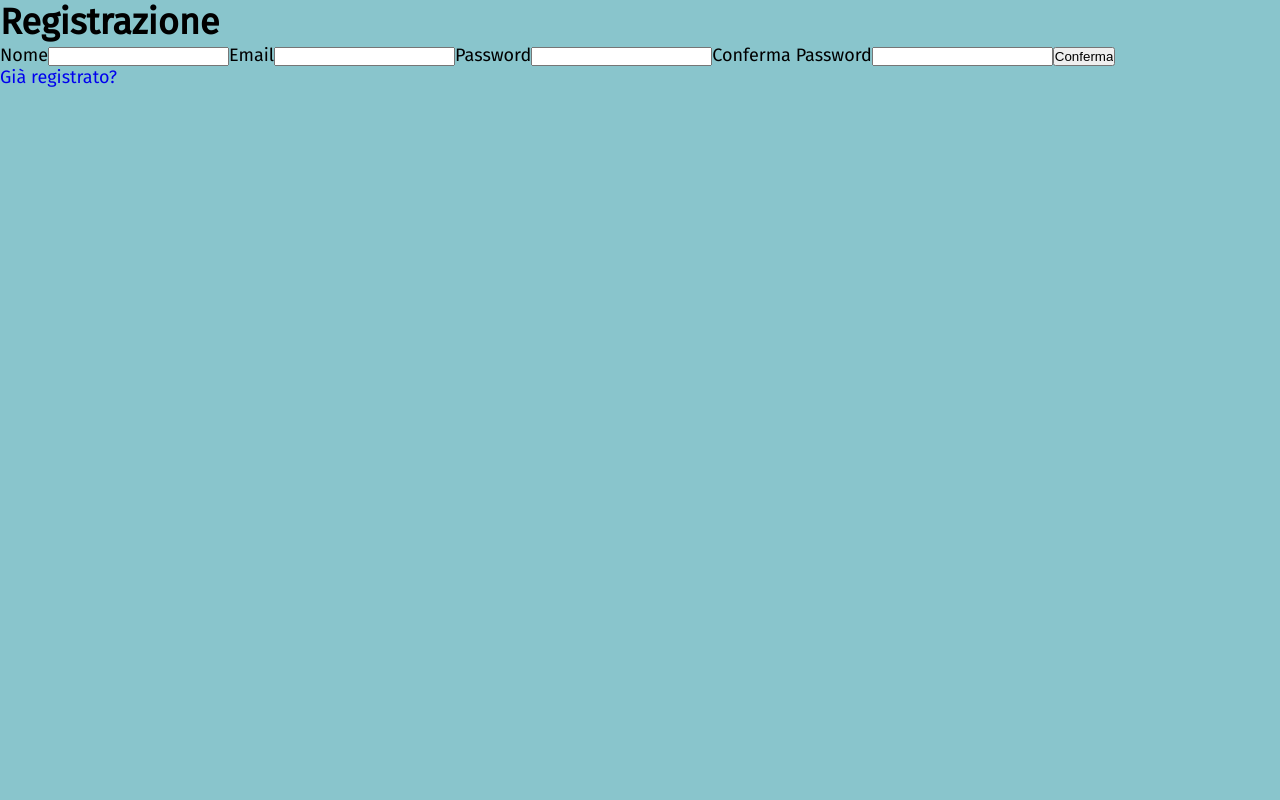
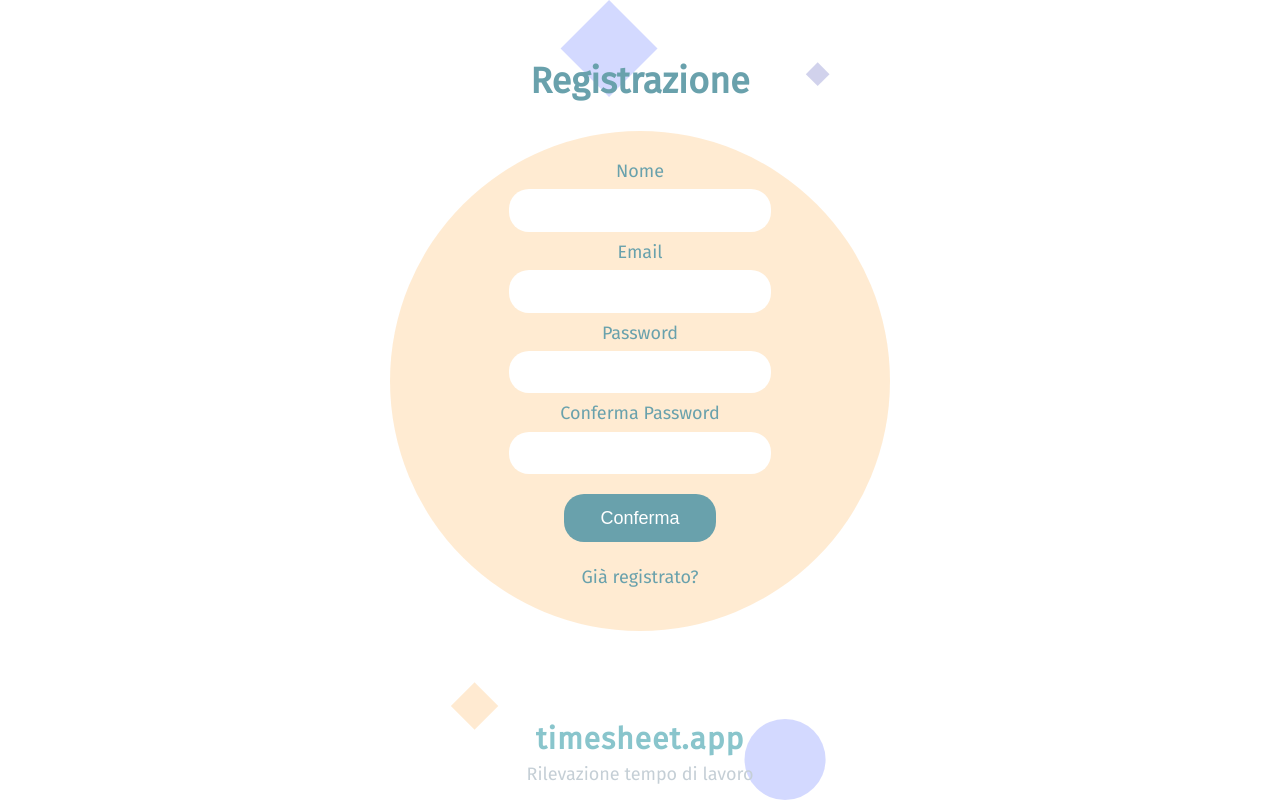
Before and after one commit to marilari88/ore-lavorate-frontend, a React (Create React App) app: page /register in a window 1280 px wide. Built offline with nearby package versions, Linux system fonts and the light colour scheme; no server answers.

Commit message:
Implementata schermata di registrazione

```diff
--- a/src/App.scss
+++ b/src/App.scss
@@ -195,7 +195,8 @@ html {
       }
     }
 
-    .loginPage {
+    .loginPage,
+    .registerPage {
       height: 100%;
       width: 100%;
       background: white;
@@ -207,13 +208,25 @@ html {
       background-size: 100% 100%;
       background-position: center center;
       background-repeat: no-repeat;
+      overflow: hidden;
 
-      .contenitoreLogin {
+      .contenitoreLogin,
+      .contenitoreRegister {
         display: flex;
         flex-direction: column;
         margin-top: auto;
         margin-bottom: auto;
-        .formLogin {
+        align-items: center;
+        h1 {
+          color: $colore-secondario;
+          padding: 0 2rem;
+          box-sizing: border-box;
+          text-align: center;
+          height: 100px;
+          align-items: center;
+          display: flex;
+        }
+        form {
           width: 500px;
           height: 500px;
           min-height: 500px;
@@ -225,21 +238,10 @@ html {
           border-radius: 50%;
           background: $colore-arancione-trasparente;
 
-          h1 {
-            color: $colore-secondario;
-            padding: 0 2rem;
-            box-sizing: border-box;
-            text-align: center;
-            height: 100px;
-            justify-content: center;
-            align-items: center;
-            display: flex;
-          }
-
           .rigaForm {
             display: flex;
             flex-direction: column;
-            margin: 0.2rem auto;
+            margin: 0 auto;
             align-items: center;
             label {
               color: $colore-secondario;
@@ -251,7 +253,8 @@ html {
               font-weight: 800;
               color: $colore-secondario;
               border-radius: 20px;
-              margin: 0.75rem;
+              margin-bottom: 0.5rem;
+              margin-top: 0.4rem;
               padding: 0.6rem;
               border: none;
               text-align: center;
@@ -262,7 +265,7 @@ html {
             }
           }
           .submitForm {
-            margin: 20px auto;
+            margin: 0.6rem auto;
             background-color: $colore-secondario;
             color: white;
             padding: 0.75rem 2rem;
@@ -278,11 +281,11 @@ html {
           .linkForm {
             width: 100%;
             box-sizing: border-box;
-            padding: 0.5rem 2rem;
+            margin: 0.25rem 2rem;
             text-align: center;
             color: $colore-secondario;
-            height: 50px;
-            line-height: 50px;
+            height: 40px;
+            line-height: 40px;
             &:hover {
               color: $colore-principale;
               text-decoration: underline;
--- a/src/components/pages/Login.js
+++ b/src/components/pages/Login.js
@@ -42,8 +42,8 @@ function Login(props) {
   return (
     <div className="loginPage">
       <div className="contenitoreLogin">
+        <h1>Login</h1>
         <form onSubmit={(e) => submit(e)} className="formLogin">
-          <h1>Login</h1>
           <div className="rigaForm">
             <label htmlFor="email">Email </label>
             <input
--- a/src/components/pages/Register.js
+++ b/src/components/pages/Register.js
@@ -32,37 +32,53 @@ function Register() {
   };
 
   return (
-    <div>
+    <div className="registerPage">
+      <div className="contenitoreRegister">
         <h1>Registrazione</h1>
         <form onSubmit={(e) => submit(e)}>
+          <div className="rigaForm">
             <label htmlFor="name">Nome</label>
             <input
               id="name"
               type="text"
               onChange={(e) => setName(e.target.value)}
             />
+          </div>
+          <div className="rigaForm">
             <label htmlFor="email">Email</label>
             <input
               id="email"
               type="email"
               onChange={(e) => setEmail(e.target.value)}
             />
+          </div>
+          <div className="rigaForm">
             <label htmlFor="password">Password</label>
             <input
               id="password"
               type="password"
               onChange={(e) => setPassword(e.target.value)}
             />
+          </div>
+          <div className="rigaForm">
             <label htmlFor="passwordConfirmation">Conferma Password</label>
             <input
               id="passwordConfirmation"
               type="password"
               onChange={(e) => setPasswordConfirmation(e.target.value)}
             />
-        <input type="submit" value="Conferma" />
+          </div>
+          <input type="submit" className="submitForm" value="Conferma" />
+          <Link to="/login" className="linkForm">
+            Già registrato?
+          </Link>
         </form>
-      <div className="messaggio">{message}</div>
-      <Link to="/login">Già registrato?</Link>
+        <div className="messaggioForm">{message}</div>
+      </div>
+      <div className="footer">
+        <div className="nomeApp">timesheet.app</div>
+        <div className="descrizioneApp">Rilevazione tempo di lavoro</div>
+      </div>
     </div>
   );
 }
```
Lines whose indentation alone changed are shown as unchanged.
